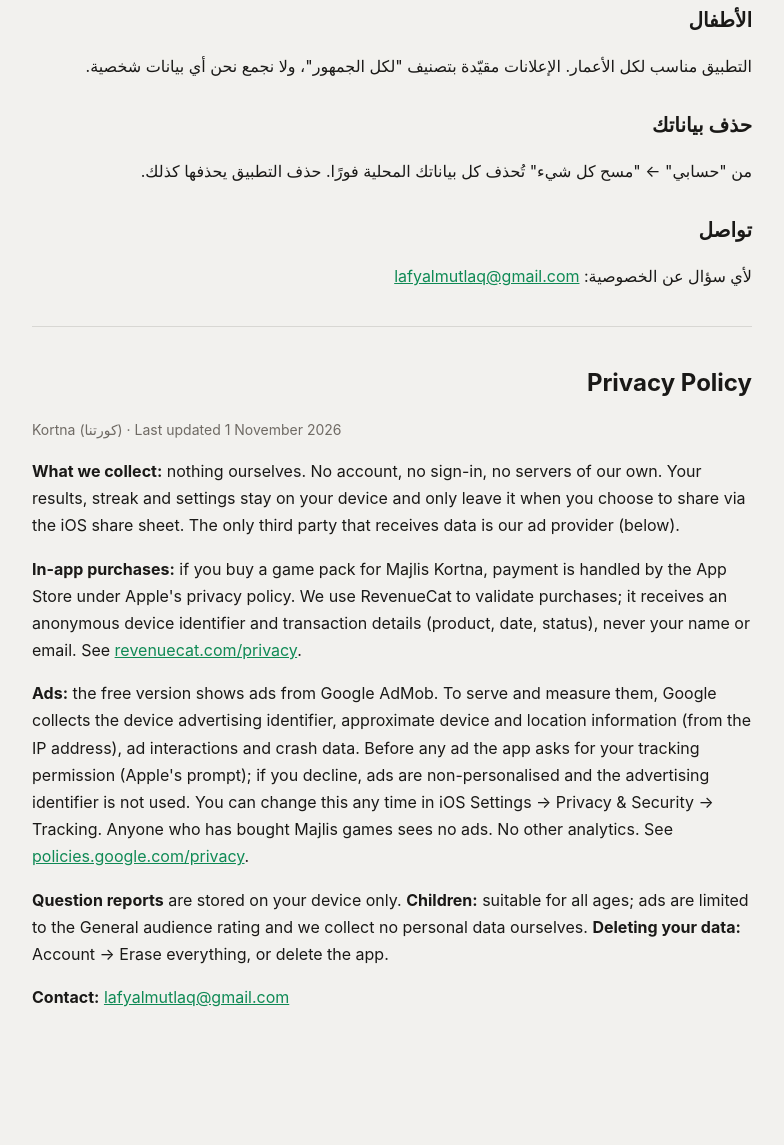
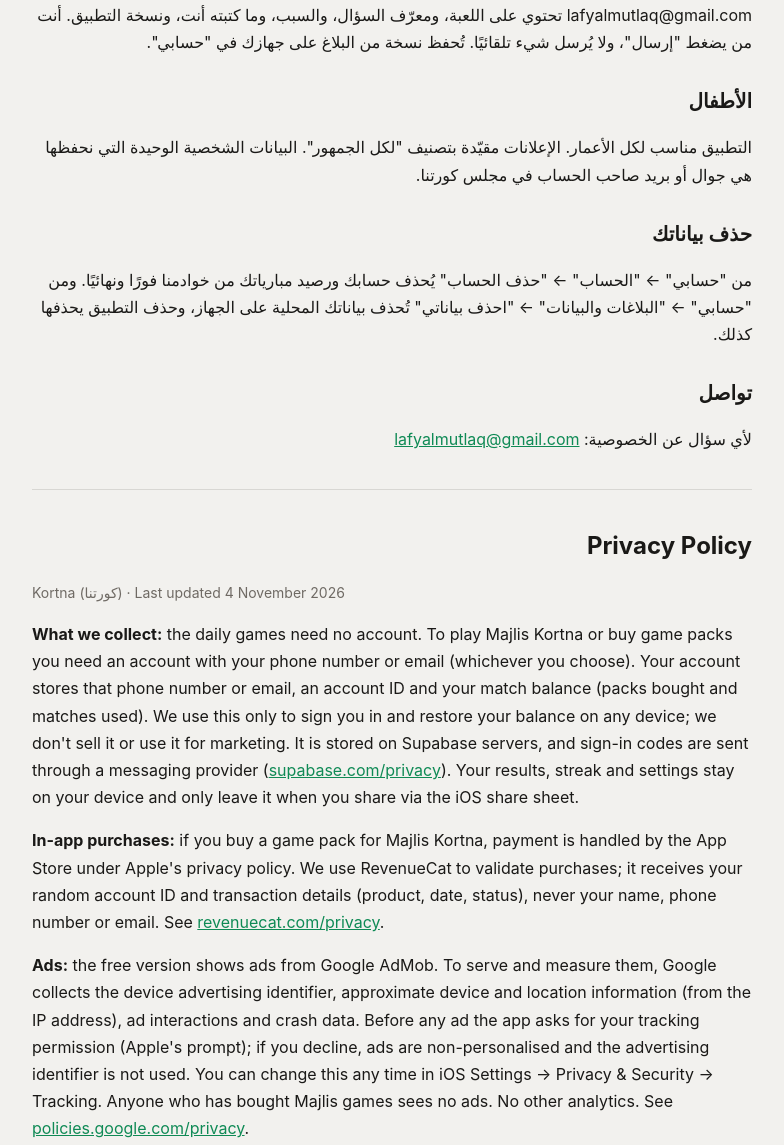
Before and after one commit to LafyGit/kortna-site, a plain HTML site: page privacy.html in a window 1280 px wide. Shown: the part 901-2046 px from the top of the page, without its empty margins (248-1032 px from the left). Before the commit the page ends 2008 px from the top, so only its background shows below. Drawn offline with Linux system fonts and the light colour scheme.

Commit message:
Privacy: phone/email account for مجلس, balance on Supabase, account deletion
Co-Authored-By: Claude Opus 5.5 <noreply@anthropic.com>

```diff
--- a/privacy.html
+++ b/privacy.html
@@ -15,13 +15,13 @@
 <body>
 <main>
 <h1>سياسة الخصوصية</h1>
-<p class="muted">تطبيق كورتنا · آخر تحديث: 1 نوفمبر 2026</p>
+<p class="muted">تطبيق كورتنا · آخر تحديث: 4 نوفمبر 2026</p>
 
 <h2>ما الذي نجمعه؟</h2>
-<p>نحن لا نجمع شيئًا: لا حساب، لا تسجيل دخول، لا خوادم خاصة بنا. نتائجك وسلسلتك وإعداداتك تُحفظ على جهازك فقط، ولا تغادره إلا إذا اخترت أنت مشاركتها عبر ورقة المشاركة في نظام iOS. الجهة الخارجية الوحيدة التي تستقبل بيانات هي مزوّد الإعلانات (انظر أدناه).</p>
+<p>التحديات اليومية لا تحتاج حسابًا. للعب مجلس كورتنا أو شراء حزم المباريات تحتاج حسابًا برقم جوالك أو بريدك الإلكتروني (واحد منهما فقط، حسب ما تختار). نحفظ في حسابك: الجوال أو البريد، ومعرّفًا للحساب، ورصيد مبارياتك (الحزم المشتراة والمباريات المستخدمة). تُستخدم هذه البيانات لتسجيل دخولك وإرجاع رصيدك على أي جهاز فقط، ولا نبيعها ولا نستخدمها للتسويق. تُحفظ على خوادم Supabase وتُرسل رموز الدخول عبر مزوّد رسائل. أما نتائجك وسلسلتك وإعداداتك فتبقى على جهازك فقط، ولا تغادره إلا إذا اخترت مشاركتها عبر ورقة المشاركة في نظام iOS. سياسة خصوصية Supabase: <a href="https://supabase.com/privacy" target="_blank" rel="noreferrer">supabase.com/privacy</a>.</p>
 
 <h2>المشتريات داخل التطبيق</h2>
-<p>إذا اشتريت حزمة مباريات لمجلس كورتنا، تتم عملية الدفع عبر App Store وفق سياسة خصوصية Apple. نستخدم خدمة RevenueCat للتحقق من عمليات الشراء؛ تستقبل RevenueCat معرّف الجهاز المجهول ومعلومات المعاملة (المنتج، التاريخ، الحالة) ولا تستقبل اسمك أو بريدك. سياسة خصوصية RevenueCat: <a href="https://www.revenuecat.com/privacy" target="_blank" rel="noreferrer">revenuecat.com/privacy</a>.</p>
+<p>إذا اشتريت حزمة مباريات لمجلس كورتنا، تتم عملية الدفع عبر App Store وفق سياسة خصوصية Apple. نستخدم خدمة RevenueCat للتحقق من عمليات الشراء؛ تستقبل RevenueCat معرّف حسابك (رقم عشوائي) ومعلومات المعاملة (المنتج، التاريخ، الحالة) ولا تستقبل اسمك أو جوالك أو بريدك. سياسة خصوصية RevenueCat: <a href="https://www.revenuecat.com/privacy" target="_blank" rel="noreferrer">revenuecat.com/privacy</a>.</p>
 
 <h2>التتبع والإعلانات</h2>
 <p>النسخة المجانية من كورتنا تعرض إعلانات من Google AdMob. لعرض الإعلان وقياسه تجمع Google معرّف الجهاز، ومعلومات تقريبية عن الجهاز والموقع (من عنوان IP)، وتفاعلك مع الإعلانات، وبيانات الأعطال. قبل أي إعلان يطلب التطبيق موافقتك على التتبع (نافذة Apple)؛ إذا رفضت تظهر إعلانات غير مخصّصة ولا يُستخدم معرّف الإعلانات. يمكنك تغيير ذلك في أي وقت من إعدادات iOS ← الخصوصية والأمان ← التتبع. من اشترى مباريات المجلس لا تظهر له إعلانات. لا نستخدم أي أدوات تحليلات أخرى. سياسة خصوصية Google: policies.google.com/privacy.</p>
@@ -30,22 +30,22 @@
 <p>عند الإبلاغ عن سؤال أو خلل، يفتح التطبيق تطبيق البريد على جهازك برسالة جاهزة إلى lafyalmutlaq@gmail.com تحتوي على اللعبة، ومعرّف السؤال، والسبب، وما كتبته أنت، ونسخة التطبيق. أنت من يضغط "إرسال"، ولا يُرسل شيء تلقائيًا. تُحفظ نسخة من البلاغ على جهازك في "حسابي".</p>
 
 <h2>الأطفال</h2>
-<p>التطبيق مناسب لكل الأعمار. الإعلانات مقيّدة بتصنيف "لكل الجمهور"، ولا نجمع نحن أي بيانات شخصية.</p>
+<p>التطبيق مناسب لكل الأعمار. الإعلانات مقيّدة بتصنيف "لكل الجمهور". البيانات الشخصية الوحيدة التي نحفظها هي جوال أو بريد صاحب الحساب في مجلس كورتنا.</p>
 
 <h2>حذف بياناتك</h2>
-<p>من "حسابي" ← "مسح كل شيء" تُحذف كل بياناتك المحلية فورًا. حذف التطبيق يحذفها كذلك.</p>
+<p>من "حسابي" ← "الحساب" ← "حذف الحساب" يُحذف حسابك ورصيد مبارياتك من خوادمنا فورًا ونهائيًا. ومن "حسابي" ← "البلاغات والبيانات" ← "احذف بياناتي" تُحذف بياناتك المحلية على الجهاز، وحذف التطبيق يحذفها كذلك.</p>
 
 <h2>تواصل</h2>
 <p>لأي سؤال عن الخصوصية: <a href="mailto:lafyalmutlaq@gmail.com">lafyalmutlaq@gmail.com</a></p>
 
 <hr />
 <h1 style="font-size:24px">Privacy Policy</h1>
-<p class="muted" dir="ltr" style="text-align:left">Kortna (كورتنا) · Last updated 1 November 2026</p>
+<p class="muted" dir="ltr" style="text-align:left">Kortna (كورتنا) · Last updated 4 November 2026</p>
 <div dir="ltr" style="text-align:left">
-<p><strong>What we collect:</strong> nothing ourselves. No account, no sign-in, no servers of our own. Your results, streak and settings stay on your device and only leave it when you choose to share via the iOS share sheet. The only third party that receives data is our ad provider (below).</p>
-<p><strong>In-app purchases:</strong> if you buy a game pack for Majlis Kortna, payment is handled by the App Store under Apple's privacy policy. We use RevenueCat to validate purchases; it receives an anonymous device identifier and transaction details (product, date, status), never your name or email. See <a href="https://www.revenuecat.com/privacy">revenuecat.com/privacy</a>.</p>
+<p><strong>What we collect:</strong> the daily games need no account. To play Majlis Kortna or buy game packs you need an account with your phone number or email (whichever you choose). Your account stores that phone number or email, an account ID and your match balance (packs bought and matches used). We use this only to sign you in and restore your balance on any device; we don't sell it or use it for marketing. It is stored on Supabase servers, and sign-in codes are sent through a messaging provider (<a href="https://supabase.com/privacy">supabase.com/privacy</a>). Your results, streak and settings stay on your device and only leave it when you share via the iOS share sheet.</p>
+<p><strong>In-app purchases:</strong> if you buy a game pack for Majlis Kortna, payment is handled by the App Store under Apple's privacy policy. We use RevenueCat to validate purchases; it receives your random account ID and transaction details (product, date, status), never your name, phone number or email. See <a href="https://www.revenuecat.com/privacy">revenuecat.com/privacy</a>.</p>
 <p><strong>Ads:</strong> the free version shows ads from Google AdMob. To serve and measure them, Google collects the device advertising identifier, approximate device and location information (from the IP address), ad interactions and crash data. Before any ad the app asks for your tracking permission (Apple's prompt); if you decline, ads are non-personalised and the advertising identifier is not used. You can change this any time in iOS Settings → Privacy &amp; Security → Tracking. Anyone who has bought Majlis games sees no ads. No other analytics. See <a href="https://policies.google.com/privacy">policies.google.com/privacy</a>.</p>
-<p><strong>Question reports</strong> are stored on your device only. <strong>Children:</strong> suitable for all ages; ads are limited to the General audience rating and we collect no personal data ourselves. <strong>Deleting your data:</strong> Account → Erase everything, or delete the app.</p>
+<p><strong>Question reports</strong> are stored on your device only. <strong>Children:</strong> suitable for all ages; ads are limited to the General audience rating; the only personal data we keep is the phone number or email of a Majlis account. <strong>Deleting your data:</strong> حسابي → الحساب → حذف الحساب deletes your account and match balance from our servers immediately and permanently. حسابي → البلاغات والبيانات → احذف بياناتي erases local data, as does deleting the app.</p>
 <p><strong>Contact:</strong> <a href="mailto:lafyalmutlaq@gmail.com">lafyalmutlaq@gmail.com</a></p>
 </div>
 </main>
```
